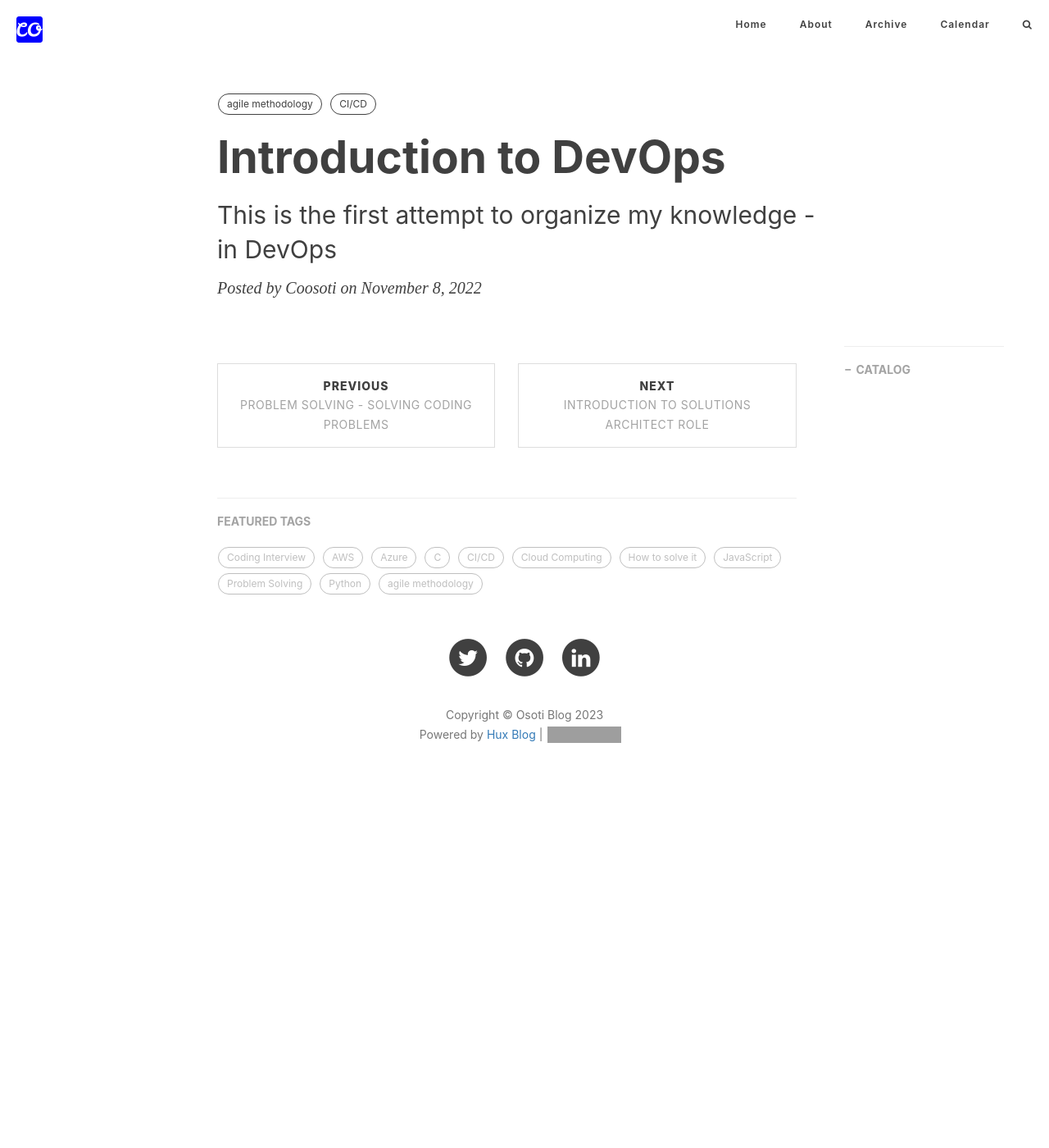
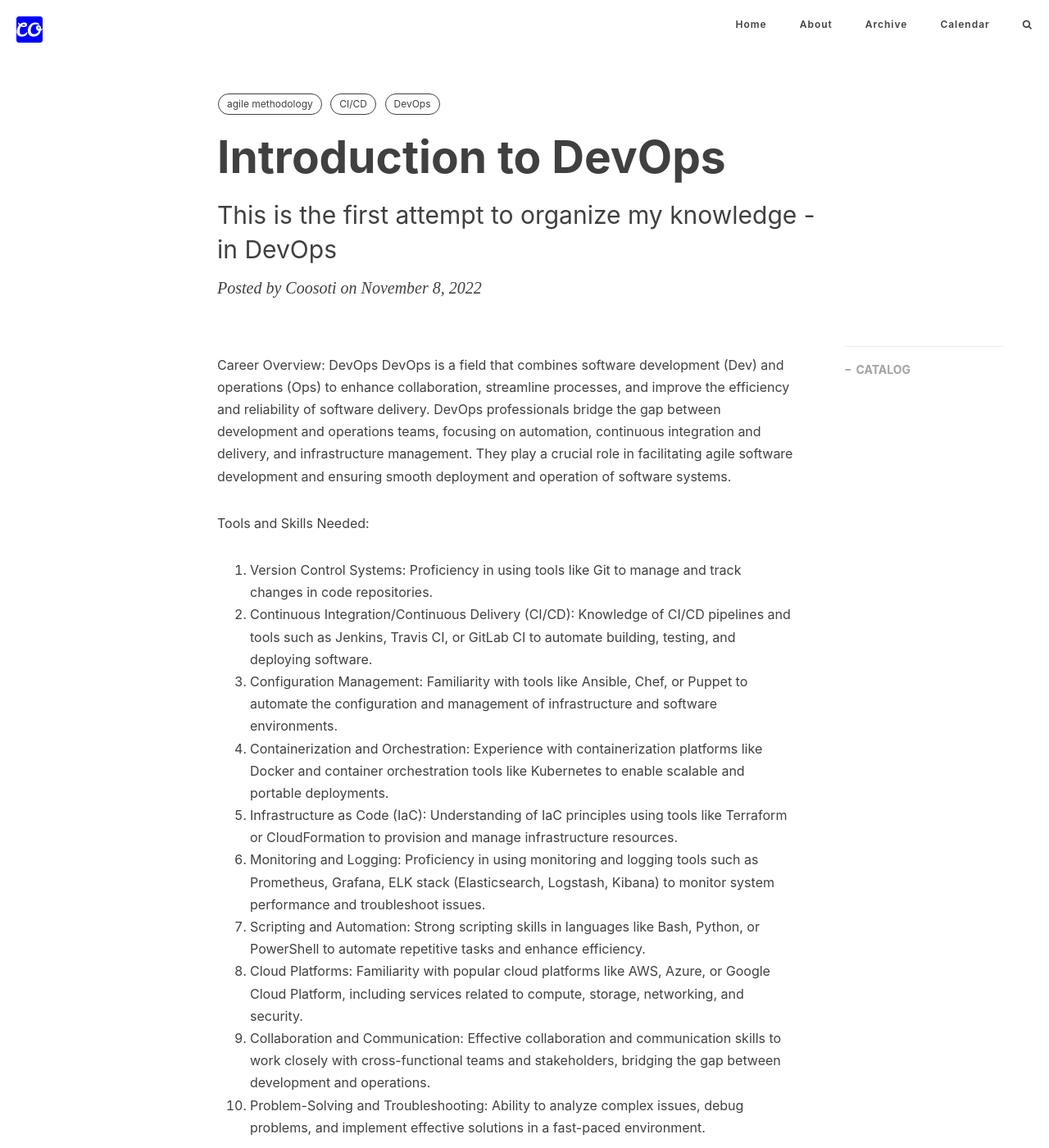
Before and after one commit to coosoti/blog, a Jekyll site: the page built from _posts/devops/2022-11-08-introduction-to-devops.md, in a window 1280 px wide and 1400 px high. Shown: the whole window at 82% size. Built offline with Jekyll 4.4.1, drawn with Linux system fonts in a browser that asks for light colours; nearby versions of some CDN libraries; comment, search, counter and statistics services are not loaded; some of the changed text lies outside the part shown; grey boxes are pictures that could not be loaded.

Commit message:
[Post] - added a post about introduction to devops

```diff
--- a/_posts/devops/2022-11-08-introduction-to-devops.md
+++ b/_posts/devops/2022-11-08-introduction-to-devops.md
@@ -7,4 +7,23 @@ header-style: text
 tags:
   - agile methodology
   - CI/CD
+  - DevOps
+  -
 ---
+
+Career Overview: DevOps
+DevOps is a field that combines software development (Dev) and operations (Ops) to enhance collaboration, streamline processes, and improve the efficiency and reliability of software delivery. DevOps professionals bridge the gap between development and operations teams, focusing on automation, continuous integration and delivery, and infrastructure management. They play a crucial role in facilitating agile software development and ensuring smooth deployment and operation of software systems.
+
+Tools and Skills Needed:
+1. Version Control Systems: Proficiency in using tools like Git to manage and track changes in code repositories.
+2. Continuous Integration/Continuous Delivery (CI/CD): Knowledge of CI/CD pipelines and tools such as Jenkins, Travis CI, or GitLab CI to automate building, testing, and deploying software.
+3. Configuration Management: Familiarity with tools like Ansible, Chef, or Puppet to automate the configuration and management of infrastructure and software environments.
+4. Containerization and Orchestration: Experience with containerization platforms like Docker and container orchestration tools like Kubernetes to enable scalable and portable deployments.
+5. Infrastructure as Code (IaC): Understanding of IaC principles using tools like Terraform or CloudFormation to provision and manage infrastructure resources.
+6. Monitoring and Logging: Proficiency in using monitoring and logging tools such as Prometheus, Grafana, ELK stack (Elasticsearch, Logstash, Kibana) to monitor system performance and troubleshoot issues.
+7. Scripting and Automation: Strong scripting skills in languages like Bash, Python, or PowerShell to automate repetitive tasks and enhance efficiency.
+8. Cloud Platforms: Familiarity with popular cloud platforms like AWS, Azure, or Google Cloud Platform, including services related to compute, storage, networking, and security.
+9. Collaboration and Communication: Effective collaboration and communication skills to work closely with cross-functional teams and stakeholders, bridging the gap between development and operations.
+10. Problem-Solving and Troubleshooting: Ability to analyze complex issues, debug problems, and implement effective solutions in a fast-paced environment.
+
+These are some of the key tools and skills typically required in a DevOps career, but it's important to note that the DevOps landscape is continuously evolving, and staying up-to-date with emerging technologies and practices is crucial for success in this field.
```
Also changed, not shown: Gemfile.lock.
